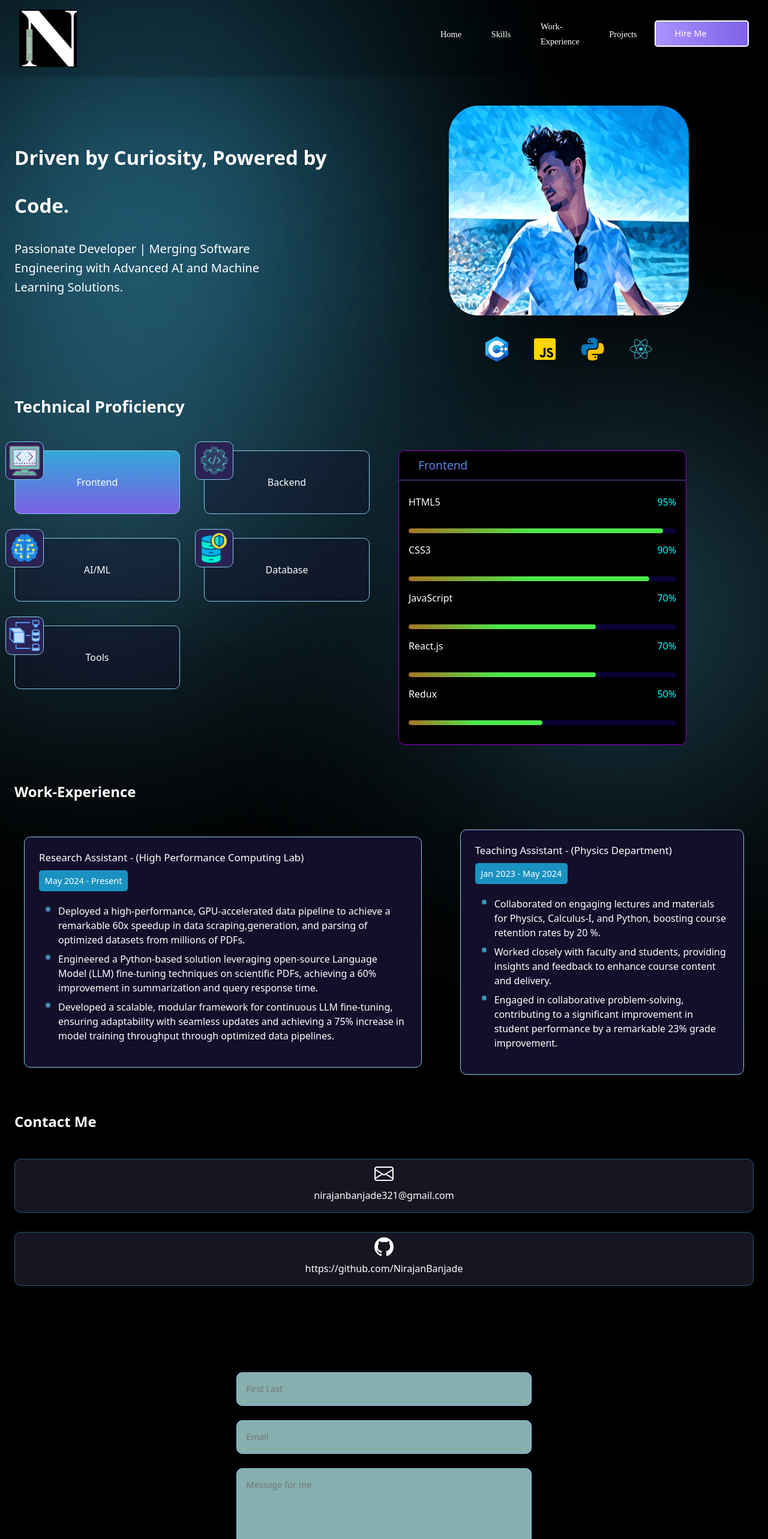
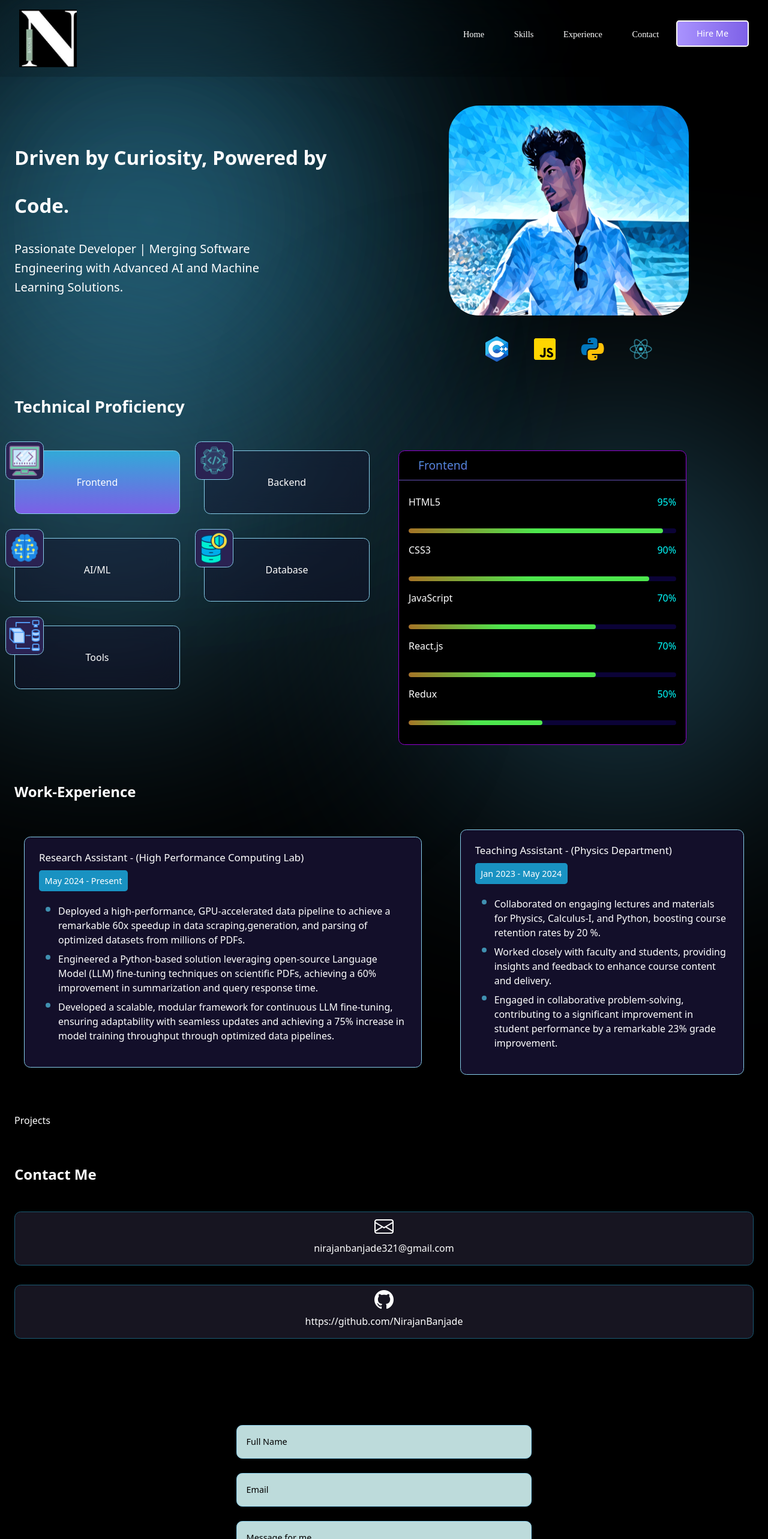
Before and after one commit to NirajanBanjade/Scramble_portfolio, a React (Create React App) app: page / in a window 1280 px wide. Shown: the top 2566 px of the page at 60% size. Built offline with nearby package versions, Linux system fonts and the light colour scheme.

Commit message:
final touch

```diff
--- a/package.json
+++ b/package.json
@@ -12,6 +12,7 @@
     "react-dom": "^18.3.1",
     "react-router-dom": "^6.25.1",
     "react-scripts": "5.0.1",
+    "react-scroll": "^1.9.0",
     "web-vitals": "^2.1.4"
   },
   "scripts": {
--- a/src/App.js
+++ b/src/App.js
@@ -3,7 +3,7 @@ import Navbar from './Components/navbar/Navbar.jsx';
 import Hero from './Components/Hero/hero.jsx';
 import Skills from './Components/navbar/skills/Skills.jsx';
 import Work from './Components/Workexperience/Work.jsx';
-// import Projects from './Components/Projects/Projects.jsx';
+import Projects from './Components/Projects/Projects.jsx';
 import Contactme from './Components/Contactme/Contactme.jsx';
 function App() {
   return (
@@ -13,7 +13,7 @@ function App() {
       <Hero/>
       <Skills/>
       <Work/>
-      {/* <Projects/> */}
+      <Projects/>
       <Contactme/>
     </div>
     </>
--- a/src/Components/Contactme/Contactform/Contactform.css
+++ b/src/Components/Contactme/Contactform/Contactform.css
@@ -27,11 +27,11 @@ form textarea {
     width: 100%; /* Adjust to full width of form container */
     max-width: 500px; /* Optional: Set a maximum width if needed */
     font-size: 0.9rem;
-    color: beige;
+    color: white;
     border: 1.5px solid skyblue;
     border-radius: 0.6rem;
     padding: 1rem;
-    background: rgb(134, 175, 175);
+    background: rgb(189, 219, 219);
 }
 
 button {
--- a/src/Components/Contactme/Contactform/Contactform.jsx
+++ b/src/Components/Contactme/Contactform/Contactform.jsx
@@ -5,7 +5,7 @@ const Contactform = () => {
     <div className="contact-form-content">
         <form className='for'>
 
-            <input type="text" name ="name" placeholder='First Last'/>
+            <input type="text" name ="name" placeholder='Full Name'/>
 
 
             <input type="text" name="email" placeholder='Email'/>
--- a/src/Components/Contactme/Contactinfocard/Contactinfocard.css
+++ b/src/Components/Contactme/Contactinfocard/Contactinfocard.css
@@ -4,7 +4,18 @@
     justify-content: center;
     align-items: center;
     background: #171521;
+
     border-radius: 0.65rem;
     border: 1.5px solid rgb(26, 92, 118);
     margin-bottom: 2rem;
 }
+input::placeholder,
+textarea::placeholder {
+    color: black; /* Change this to any color you like */
+    opacity: 1;
+}
+input[type="text"],
+textarea {
+    /* background-color: #fff; */
+    color: black;
+}
--- a/src/Components/Hero/Hero.css
+++ b/src/Components/Hero/Hero.css
@@ -134,6 +134,8 @@ tech{
     }
     .Image >div >img{
         width: 16rem;
+        height: 16rem;
+
     }
     .tech{
         width: 3.3rem;
--- a/src/Components/navbar/Navbar.jsx
+++ b/src/Components/navbar/Navbar.jsx
@@ -1,23 +1,22 @@
 import React from "react";
-import './Navbar1.css';
-import logoo from './logoo.jpg';
+import "./Navbar1.css";
+import logoo from "./logoo.jpg";
 import Mobilenav from "./mobilenav/Mobilenav.jsx";
 import { useState } from "react";
-import ban2 from './Ban2.png';
-import { Link } from 'react-router-dom';
-const Navbar = ()=>{
+import ban2 from "./Ban2.png";
+import { Link } from "react-router-dom";
+const Navbar = () => {
+  const [openMenu, setOpenMenu] = useState(false);
 
-    const [openMenu,setOpenMenu] = useState(false);
-
-    const toggleMenu=()=>{
+  const toggleMenu = () => {
     setOpenMenu(!openMenu);
-    }
-    return(
+  };
+  return (
     <>
-            <Mobilenav isOpen={openMenu} toggleMenu={toggleMenu}/>
+      <Mobilenav isOpen={openMenu} toggleMenu={toggleMenu} />
       <nav className="nav-wrapper">
         <div className="nav-content">
-                    <img className="mylogo" src={logoo} alt="NoImage"/>
+          <img className="mylogo" src={logoo} alt="Logo" />
 
           <ul>
             <li>
@@ -29,24 +28,26 @@ const Navbar = ()=>{
               {/* <Link to="/Skills" className="nav_item">Skills</Link>  */}
             </li>
             <li>
-                        <a className="nav_item">Work-Experience</a>
+              <a className="nav_item">Experience</a>
               {/* <Link to="/Work-Experience" className="nav_item">Work-Experience</Link>  */}
             </li>
             <li>
-                        <a className="nav_item">Projects</a>
+              <a className="nav_item">Contact</a>
               {/* <Link to="/Projects" className="nav_item">Projects</Link>  */}
             </li>
             <button className="hire">Hire Me</button>
           </ul>
           <button className="menu-btn" onClick={toggleMenu}>
-                        <span className ={"material-symbols-outlined"}
-                        style={{fontSize:"0.9rem"}}>
+            <span
+              className="material-symbols-outlined"
+              style={{ fontSize: "0.9rem" }}
+            >
               {openMenu ? "close" : "menu"}
             </span>
           </button>
         </div>
       </nav>
     </>
-    )
-}
+  );
+};
 export default Navbar;
--- a/src/index.js
+++ b/src/index.js
@@ -2,13 +2,14 @@ import React from 'react';
 import ReactDOM from 'react-dom/client';
 import './index.css';
 import App from './App';
-// import { BrowserRouter } from "react-router-dom";
+
+
 
 const root = ReactDOM.createRoot(document.getElementById('root'));
 root.render(
   <React.StrictMode>
 
-    <App />
+      <App />
 
   </React.StrictMode>
 );
```
Also changed, not shown: src/index.css (line endings or trailing spaces), 1 other file (tests, documents, lock files or other folders). Lines whose indentation alone changed are shown as unchanged.
